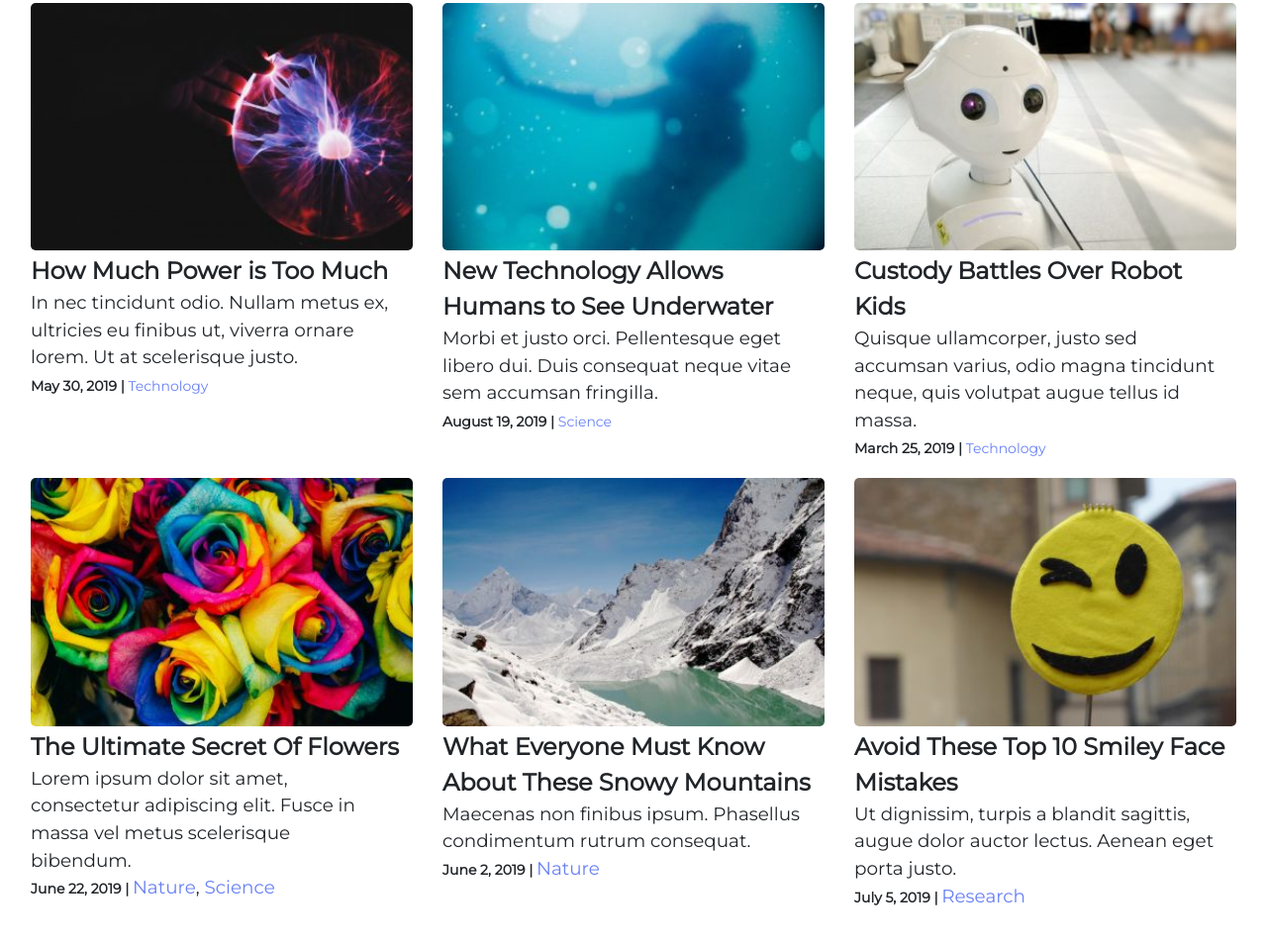
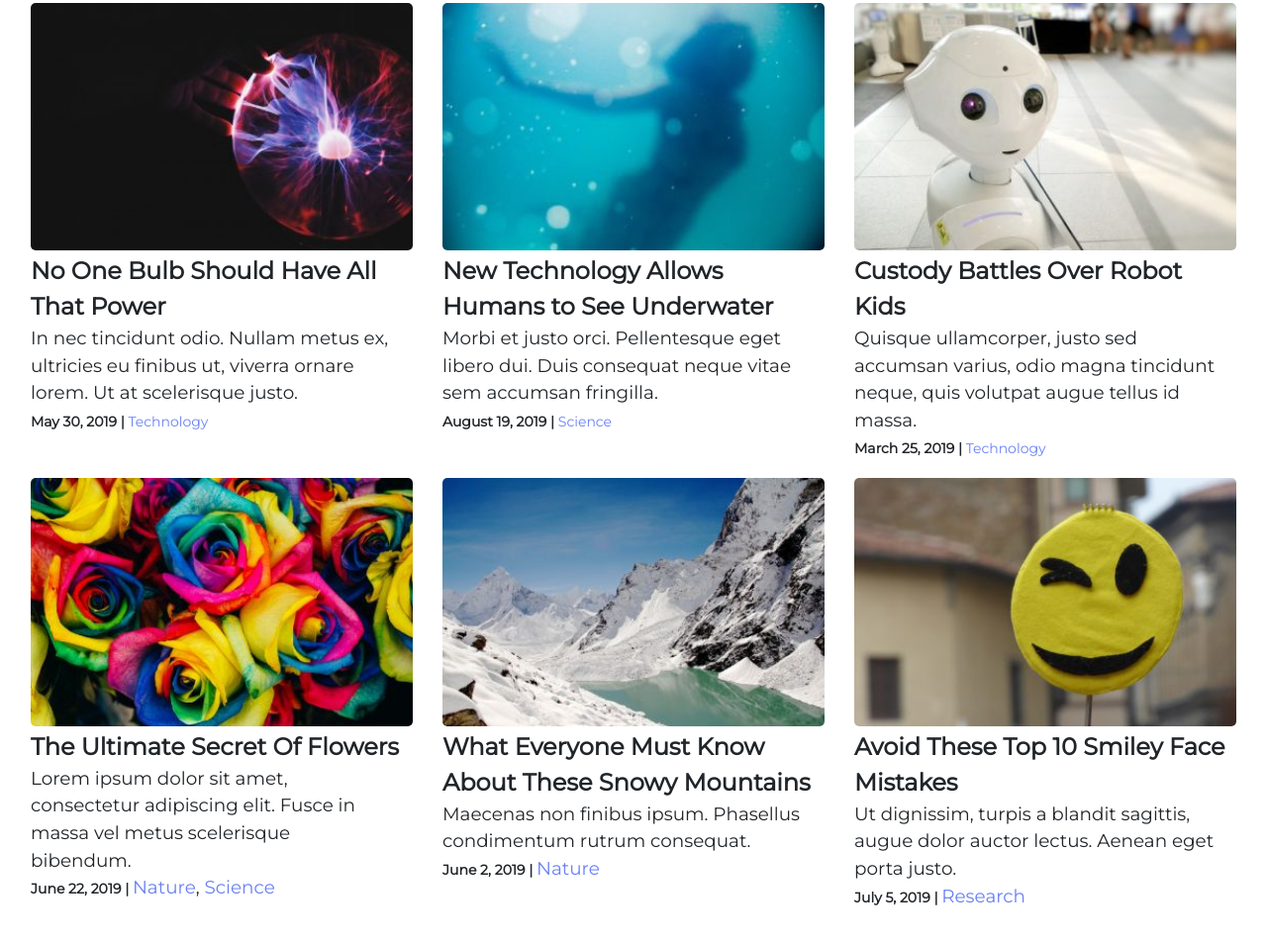
Before and after one commit to TechnicalTierra/Airbnb-Press-Clone, a plain HTML site: page index.html in a window 1280 px wide. Shown: the part 1684-2638 px from the top of the page at 99% size. Drawn offline with nearby package versions, Linux system fonts and the light colour scheme.

Commit message:
update sub article group heading

```diff
--- a/index.html
+++ b/index.html
@@ -130,7 +130,7 @@
               <div class="sub-article-group">
                 <img src="images/ramon-salinero-orb-unsplash1.jpg" alt="A photo of human hand holding plasma ball by Ramon Salinero on Unsplash" class="img-responsive">
                 <div class="">
-                  <h3 class="mobile-third-heading">How Much Power is Too Much</h3>
+                  <h3 class="mobile-third-heading">No One Bulb Should Have All That Power</h3>
                   <p class="mobile-paragraph">In nec tincidunt odio. Nullam metus ex, ultricies eu finibus ut, viverra ornare lorem. Ut at scelerisque justo.</p>
                   <p class="mobile-paragraph"><span class="article-date">May 30, 2019 | </span><a href="#" class="article-tag-links">Technology</a></p>
                 </div>
```
